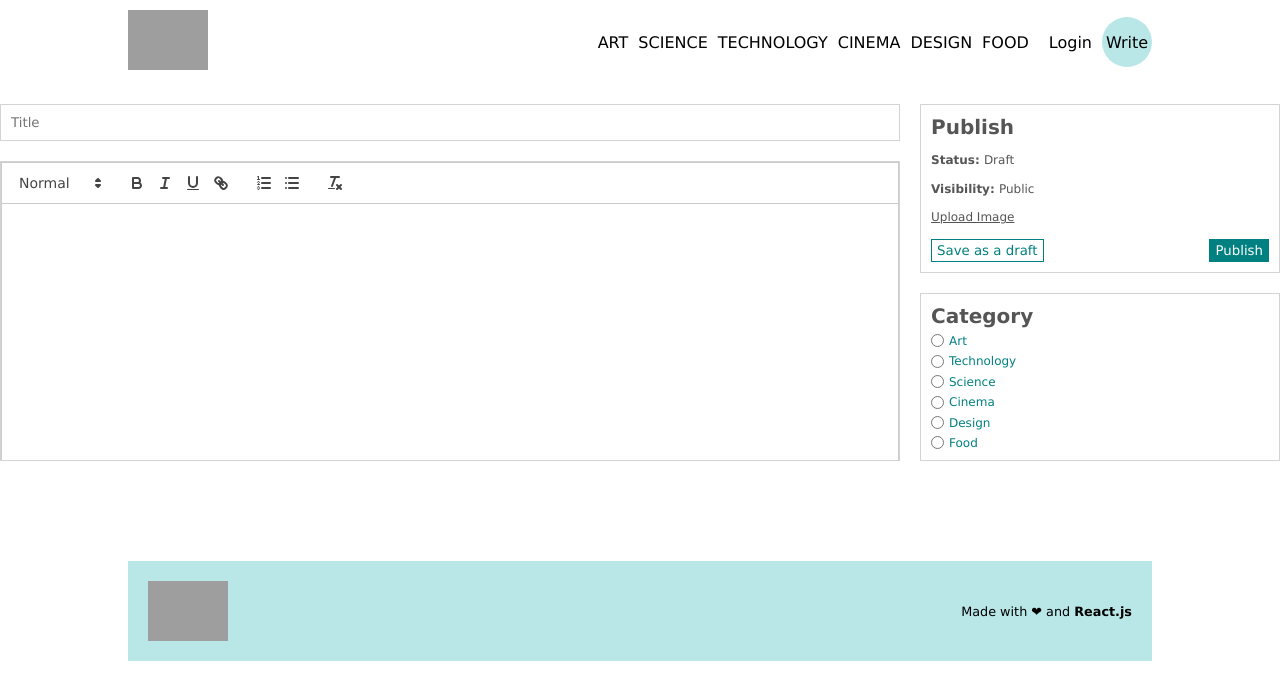
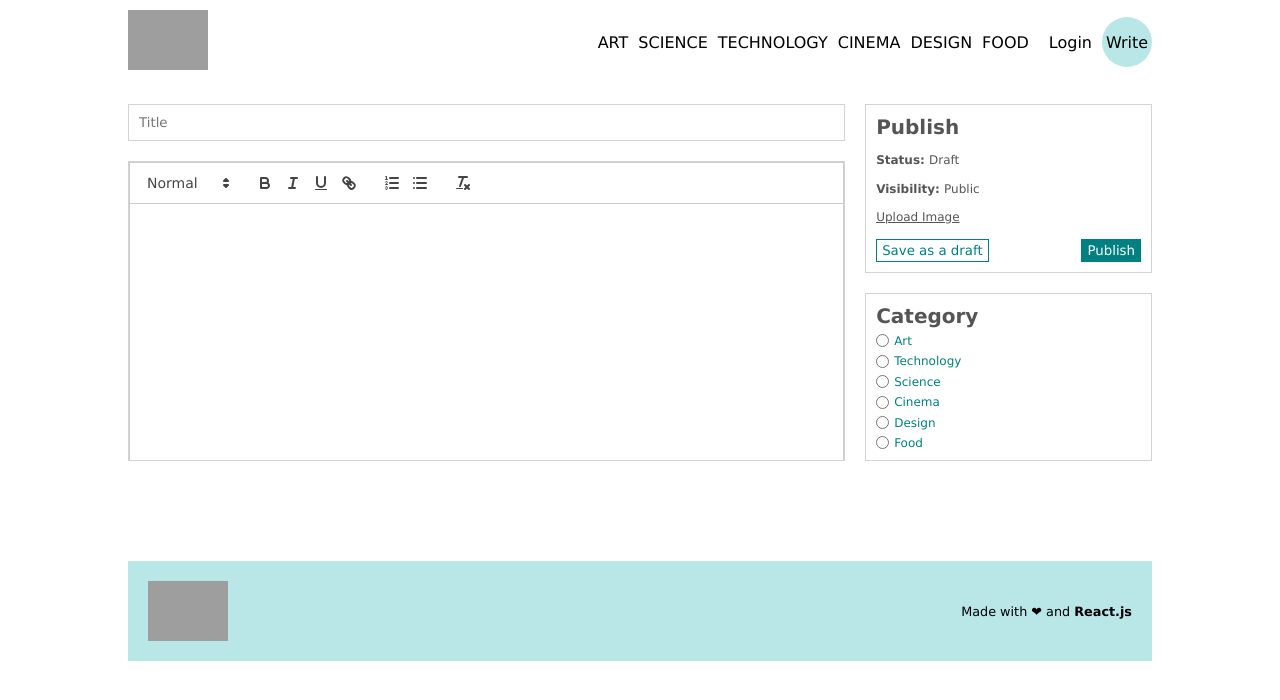
Before and after one commit to amarpustam45/blog-app-client, a React (Create React App) app: page /write in a window 1280 px wide. Shown: the top 700 px of the page. Built offline with nearby package versions, Linux system fonts and the light colour scheme; grey boxes are pictures that could not be loaded.

Commit message:
fixed the styling and the write page

```diff
--- a/src/pages/Write.js
+++ b/src/pages/Write.js
@@ -56,7 +56,7 @@
   const uploadImage = async (base64Image) => {
     try {
       const data = JSON.stringify(base64Image);
-      const res = await axios.post('/uploadCloud', { data });
+      const res = await axios.post(`${API_URL}/uploadCloud`, { data });
       return res.data;
     } catch (error) {
       console.log(error.response.data);
--- a/src/styles.scss
+++ b/src/styles.scss
@@ -332,6 +332,8 @@
 
     //WRITE
     .writeContainer {
+      width: 1024px;
+      margin: auto;
       margin-top: 20px;
       display: flex;
       gap: 20px;
```
